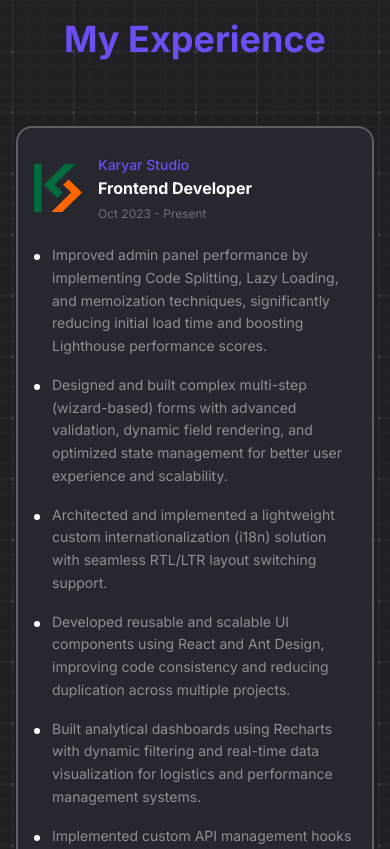
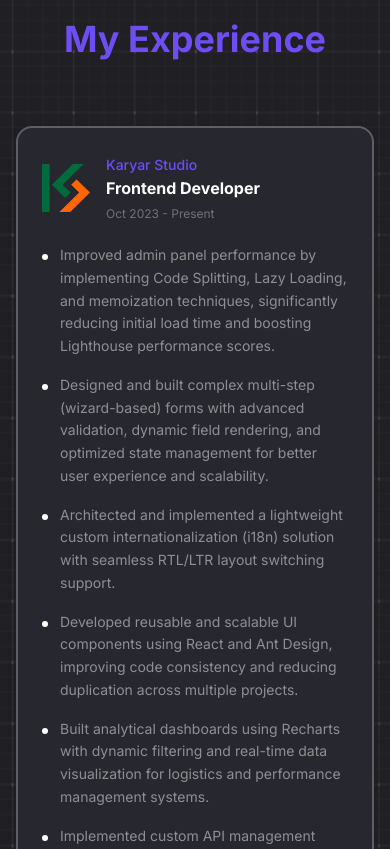
Before and after one commit to Alaleh-Mohseni/portfolio, a React (Vite) app: page / in a window 390 px wide. Shown: the part 2780-3629 px from the top of the page. Built offline with nearby package versions, Linux system fonts and the light colour scheme.

Commit message:
Refactor experience component and styles

```diff
--- a/src/index.css
+++ b/src/index.css
@@ -140,7 +140,7 @@
   }
 
   .experience {
-    @apply px-4 md:px-[60px] py-[150px];
+    @apply py-[60px] px-4 sm:py-[80px] sm:px-6 md:py-[150px] md:px-[60px];
   }
 
   .header {
--- a/src/pages/Home/Experience/Experience.css
+++ b/src/pages/Home/Experience/Experience.css
@@ -1,21 +1,8 @@
-.experience-card {
-  background-color: var(--surface);
-  border-color: var(--card-border-color);
-  box-shadow: var(--card-box-shadow);
-  transition: all 0.3s ease;
-}
-
-.experience-card:hover {
-  transform: translateY(-4px);
-  box-shadow: var(--card-box-shadow);
-}
-
 .decorate {
   width: 100%;
   height: 100%;
   position: absolute;
-  top: 0;
-  left: 0;
+  inset: 0;
   background-image: url('../../../assets/background.png');
   filter: invert(var(--filter-bg));
   background-position: top center;
@@ -24,25 +11,3 @@
   pointer-events: none;
   z-index: -1;
 }
-
-@media (max-width: 768px) {
-  .experience {
-    padding: 80px 24px;
-  }
-
-  .experience-card {
-    padding: 32px 24px !important;
-    gap: 24px !important;
-  }
-}
-
-@media (max-width: 480px) {
-  .experience {
-    padding: 60px 16px;
-  }
-
-  .experience-card {
-    padding: 24px 16px !important;
-    gap: 20px !important;
-  }
-}
--- a/src/pages/Home/Experience/Experience.jsx
+++ b/src/pages/Home/Experience/Experience.jsx
@@ -11,6 +11,7 @@ function Experience() {
   return (
     <section className="experience relative" id="experience">
       <div className="decorate"></div>
+
       <div className="w-full mx-auto">
         {/* Section Title */}
         <h2 className="text-center mb-16">{data.title}</h2>
@@ -20,7 +21,10 @@ function Experience() {
           {data.items.map((item, index) => (
             <div
               key={index}
-              className="experience-card rounded-2xl p-12 flex flex-col gap-8 transition-all duration-300 border-2 w-full md:w-[70%]"
+              className="w-full md:w-[70%] rounded-2xl border-2 p-6 md:p-12 flex flex-col gap-5 md:gap-8
+              bg-[var(--surface)] border-[var(--card-border-color)]
+              shadow-[var(--card-box-shadow)]
+              transition-all duration-300 hover:-translate-y-1 hover:shadow-[var(--card-box-shadow)]"
             >
               {/* Company Header */}
               <div className="flex items-center gap-4 md:gap-6">
@@ -31,6 +35,7 @@ function Experience() {
                     className="w-12 h-12 md:w-16 md:h-16 object-contain flex-shrink-0"
                   />
                 )}
+
                 <div className="flex-1">
                   <Link
                     href={item.companyLink}
@@ -39,16 +44,18 @@ function Experience() {
                   >
                     {item.company}
                   </Link>
+
                   <h4 className="text-base md:text-xl font-bold">
                     {item.position}
                   </h4>
+
                   <span className="text-[12px] md:text-[14px] font-normal text-[var(--muted-foreground)] opacity-70">
                     {item.period}
                   </span>
                 </div>
               </div>
 
-              {/* Achievements List */}
+              {/* Achievements */}
               {item.achievements && item.achievements.length > 0 && (
                 <div className="flex flex-col gap-4">
                   {item.achievements.map((achievement, achIndex) => (
```
